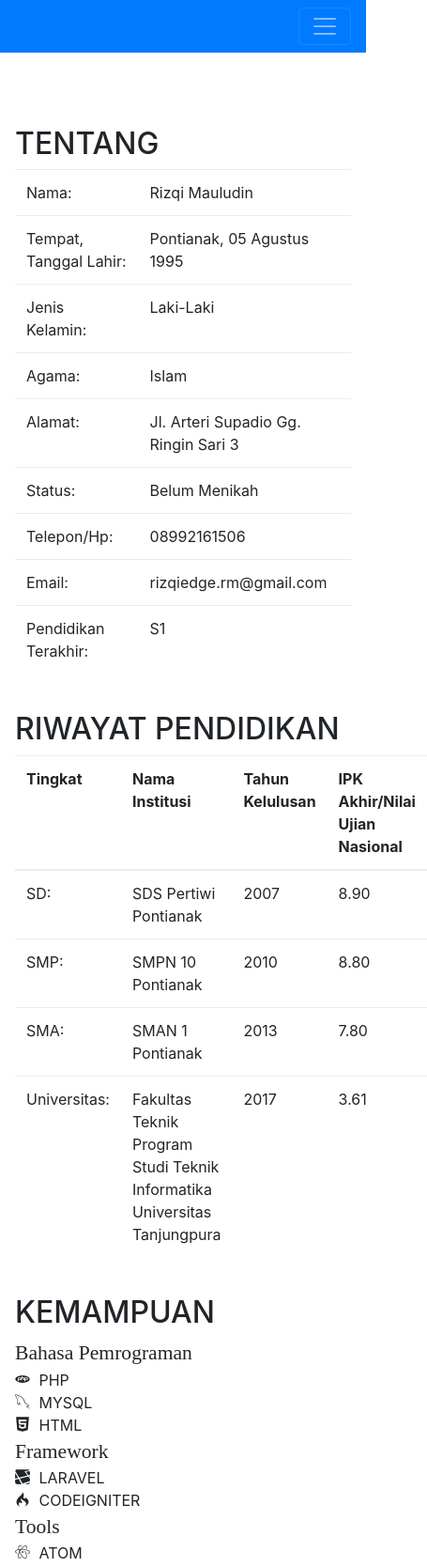
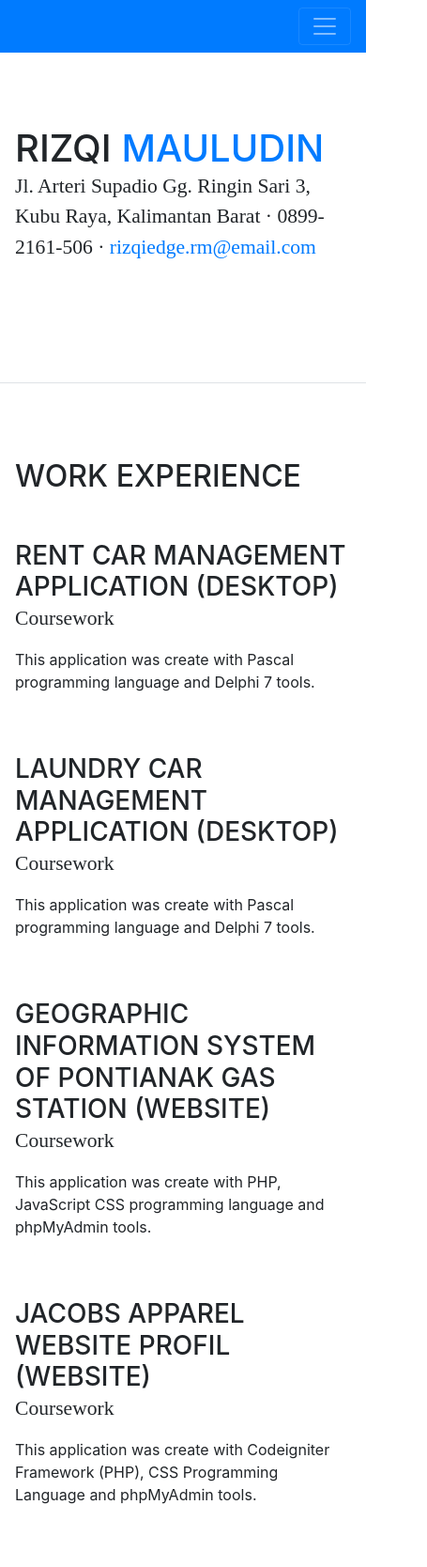
Before and after one commit to rizqimauludin/rizqimauludin.github.io, a website with bundled scripts: page index.html in a window 390 px wide. Shown: the top 1668 px of the page at 94% size, 455 px wide, since content can reach past the window. Built offline with nearby package versions, Linux system fonts and the light colour scheme; a web font is replaced by a local one.

Commit message:
Initial commit

```diff
--- a/css/resume.css
+++ b/css/resume.css
@@ -5,7 +5,6 @@
  */
 body {
   font-family: 'Open Sans', serif;
-  font-size: 13px;
   padding-top: 54px;
   color: #000000; }
 
@@ -107,9 +106,9 @@ section.resume-section {
   background-color: #2980b9 !important; }
 
 .text-primary {
-  color: #BD5D38 !important; }
+  color: #2980b9 !important; }
 
 a {
-  color: #BD5D38; }
+  color: #2980b9; }
   a:hover, a:focus, a:active {
-    color: #824027; }
+    color: #2980b9; }
--- a/index.html
+++ b/index.html
@@ -39,7 +39,19 @@
       <div class="collapse navbar-collapse" id="navbarSupportedContent">
         <ul class="navbar-nav">
           <li class="nav-item">
-            <a class="nav-link js-scroll-trigger" href="#cv">Curiculum Vitae</a>
+            <a class="nav-link js-scroll-trigger" href="#about">About</a>
+          </li>
+          <li class="nav-item">
+            <a class="nav-link js-scroll-trigger" href="#experience">Experience</a>
+          </li>
+          <li class="nav-item">
+            <a class="nav-link js-scroll-trigger" href="#education">Education</a>
+          </li>
+          <li class="nav-item">
+            <a class="nav-link js-scroll-trigger" href="#skills">Skills</a>
+          </li>
+          <li class="nav-item">
+            <a class="nav-link js-scroll-trigger" href="#org">Organization</a>
           </li>
         </ul>
       </div>
@@ -47,128 +59,137 @@
 
     <div class="container-fluid p-0">
 
-      <section class="resume-section p-3 p-lg-5 d-flex flex-column" id="cv">
+      <section class="resume-section p-3 p-lg-5 d-flex d-column" id="about">
         <div class="my-auto">
-          <h2>Tentang</h2>
-          <table class="table">
-            <tbody>
-              <tr>
-                <td>Nama:</td>
-                <td>Rizqi Mauludin</td>
-              </tr>
-              <tr>
-                <td>Tempat, Tanggal Lahir:</td>
-                <td>Pontianak, 05 Agustus 1995</td>
-              </tr>
-              <tr>
-                <td>Jenis Kelamin:</td>
-                <td>Laki-Laki</td>
-              </tr>
-              <tr>
-                <td>Agama:</td>
-                <td>Islam</td>
-              </tr>
-              <tr>
-                <td>Alamat:</td>
-                <td>Jl. Arteri Supadio Gg. Ringin Sari 3</td>
-              </tr>
-              <tr>
-                <td>Status:</td>
-                <td>Belum Menikah</td>
-              </tr>
-              <tr>
-                <td>Telepon/Hp:</td>
-                <td>08992161506</td>
-              </tr>
-              <tr>
-                <td>Email:</td>
-                <td>rizqiedge.rm@gmail.com</td>
-              </tr>
-              <tr>
-                <td>Pendidikan Terakhir:</td>
-                <td>S1</td>
-              </tr>
-            </tbody>
-          </table>
-          <br>
-          <h2>Riwayat Pendidikan</h2>
-          <table class="table">
-            <tr>
-              <th scope="col">Tingkat</th>
-              <th scope="col">Nama Institusi</th>
-              <th scope="col">Tahun Kelulusan</th>
-              <th scope="col">IPK Akhir/Nilai Ujian Nasional</th>
-            </tr>
-            <tbody>
-              <tr>
-                <td>SD:</td>
-                <td>SDS Pertiwi Pontianak</td>
-                <td>2007</td>
-                <td>8.90</td>
-              </tr>
-              <tr>
-                <td>SMP:</td>
-                <td>SMPN 10 Pontianak</td>
-                <td>2010</td>
-                <td>8.80</td>
-              </tr>
-              <tr>
-                <td>SMA:</td>
-                <td>SMAN 1 Pontianak</td>
-                <td>2013</td>
-                <td>7.80</td>
-              </tr>
-              <tr>
-                <td>Universitas:</td>
-                <td>Fakultas Teknik Program Studi Teknik Informatika Universitas Tanjungpura</td>
-                <td>2017</td>
-                <td>3.61</td>
-              </tr>
-            </tbody>
-          </table>
-          <br>
-          <h2>Kemampuan</h2>
-          <div class="row">
-          <div class="col-sm-4">
-            <div class="subheading">Bahasa Pemrograman</div>
+          <h1 class="mb-0">Rizqi
+            <span class="text-primary">Mauludin</span>
+          </h1>
+          <div class="subheading mb-5">Jl. Arteri Supadio Gg. Ringin Sari 3, Kubu Raya, Kalimantan Barat · 0899-2161-506 ·
+            <a href="rizqiedge.rm@email.com">rizqiedge.rm@email.com</a>
+          </div>
+        </div>
+      </section>
+
+      <section class="resume-section p-3 p-lg-5 d-flex flex-column" id="experience">
+        <div class="my-auto">
+          <h2 class="mb-5">Work Experience</h2>
+
+          <div class="resume-item d-flex flex-column flex-md-row mb-5">
+            <div class="resume-content mr-auto">
+              <h3 class="mb-0">Rent Car Management Application (Desktop)</h3>
+              <div class="subheading mb-3">Coursework</div>
+              <p>This application was create with Pascal programming language and Delphi 7 tools.</p>
+            </div>
+          </div>
+
+          <div class="resume-item d-flex flex-column flex-md-row mb-5">
+            <div class="resume-content mr-auto">
+              <h3 class="mb-0">Laundry Car Management Application (Desktop)</h3>
+              <div class="subheading mb-3">Coursework</div>
+              <p>This application was create with Pascal programming language and Delphi 7 tools.</p>
+            </div>
+          </div>
+
+          <div class="resume-item d-flex flex-column flex-md-row mb-5">
+            <div class="resume-content mr-auto">
+              <h3 class="mb-0">Geographic Information System Of Pontianak Gas Station (Website)</h3>
+              <div class="subheading mb-3">Coursework</div>
+              <p>This application was create with PHP, JavaScript CSS programming language and phpMyAdmin tools.</p>
+            </div>
+          </div>
+
+          <div class="resume-item d-flex flex-column flex-md-row">
+            <div class="resume-content mr-auto">
+              <h3 class="mb-0">Jacobs Apparel Website Profil (Website)</h3>
+              <div class="subheading mb-3">Coursework</div>
+              <p>This application was create with Codeigniter Framework (PHP), CSS Programming Language and phpMyAdmin tools.</p>
+            </div>
+          </div>
+        </div>
+      </section>
+
+      <section class="resume-section p-3 p-lg-5 d-flex flex-column" id="education">
+        <div class="my-auto">
+          <h2 class="mb-5">Education</h2>
+
+          <div class="resume-item d-flex flex-column flex-md-row">
+            <div class="resume-content mr-auto">
+              <h3 class="mb-0">Pertiwi Primary School</h3>
+            </div>
+            <div class="resume-date text-md-right">
+              <span class="text-primary">2001 - 2007</span>
+            </div>
+          </div>
+
+          <div class="resume-item d-flex flex-column flex-md-row">
+            <div class="resume-content mr-auto">
+              <h3 class="mb-0">Junior High School Number Ten</h3>
+            </div>
+            <div class="resume-date text-md-right">
+              <span class="text-primary">2007 - 2010</span>
+            </div>
+          </div>
+
+          <div class="resume-item d-flex flex-column flex-md-row">
+            <div class="resume-content mr-auto">
+              <h3 class="mb-0">Senior High School Number One</h3>
+            </div>
+            <div class="resume-date text-md-right">
+              <span class="text-primary">2010 - 2013</span>
+            </div>
+          </div>
+
+        </div>
+      </section>
+
+      <section class="resume-section p-3 p-lg-5 d-flex flex-column" id="skills">
+        <div class="my-auto">
+          <h2 class="mb-5">Skills</h2>
+
+          <div class="subheading mb-3">Programming Languages &amp; Tools</div>
+          <ul class="list-inline list-icons">
+            <li class="list-inline-item">
+              <i class="devicon-html5-plain"></i>
+            </li>
+            <li class="list-inline-item">
+              <i class="devicon-css3-plain"></i>
+            </li>
             <li class="list-inline-item">
               <i class="devicon-php-plain"></i>
             </li>
-          PHP<br>
             <li class="list-inline-item">
-            <i class="devicon-mysql-plain"></i>
+              <i class="devicon-javascript-plain"></i>
             </li>
-          MYSQL<br>
             <li class="list-inline-item">
-            <i class="devicon-html5-plain"></i>
+              <i class="devicon-csharp-plain"></i>
             </li>
-          HTML<br>
-        </div><Br>
-          <div class="col-sm-4">
-          <div class="subheading">Framework</div>
             <li class="list-inline-item">
-            <i class="devicon-laravel-plain"></i>
+              <i class="devicon-atom-plain"></i>
             </li>
-          LARAVEL<br>
             <li class="list-inline-item">
-            <i class="devicon-codeigniter-plain"></i>
+              <i class="devicon-visualstudio-plain"></i>
             </li>
-          CODEIGNITER<br>
-        </div><Br>
-        <div class="col-sm-4">
-        <div class="subheading">Tools</div>
-        <li class="list-inline-item">
-          <i class="devicon-atom-original"></i>
-        </li>
-        ATOM<br>
+          </ul>
         </div>
-    </div><Br><Br>
-      <h2>Pengalaman Kerja</h2>
-      Fresh Graduate<Br><Br><Br>
-      <h2>Pengalaman Organisasi</h2>
-      Humanity Night Project 2014 Fakultas Teknik Universitas Tanjungpura
       </section>
 
+      <section class="resume-section p-3 p-lg-5 d-flex flex-column" id="org">
+        <div class="my-auto">
+          <h2 class="mb-5">Organization Experience</h2>
+          <div class="resume-item d-flex flex-column flex-md-row mb-5">
+            <div class="resume-content mr-auto">
+              <h3 class="mb-0">Humanity Night Project 2014 Faculty of Engineering Tanjungpura University</h3>
+              <p>Serving as the person in charge of free medical treatment activity.</p>
+            </div>
+          </div>
+          <div class="resume-item d-flex flex-column flex-md-row mb-5">
+            <div class="resume-content mr-auto">
+              <h3 class="mb-0">PMKM 2016 Faculty of Engineering Informatics Major Tanjungpura University</h3>
+              <p>As plantation coordinator.</p>
+            </div>
+          </div>
+        </div>
+      </section>
     </div>
 
     <!-- Bootstrap core JavaScript -->
```
Also changed, not shown: vendor/devicons/css/devicons.css (renamed from vendor/devicons/css/devicon.css), vendor/devicons/css/devicons.min.css (renamed from vendor/devicons/css/devicon.min.css). Lines whose indentation alone changed are shown as unchanged.
